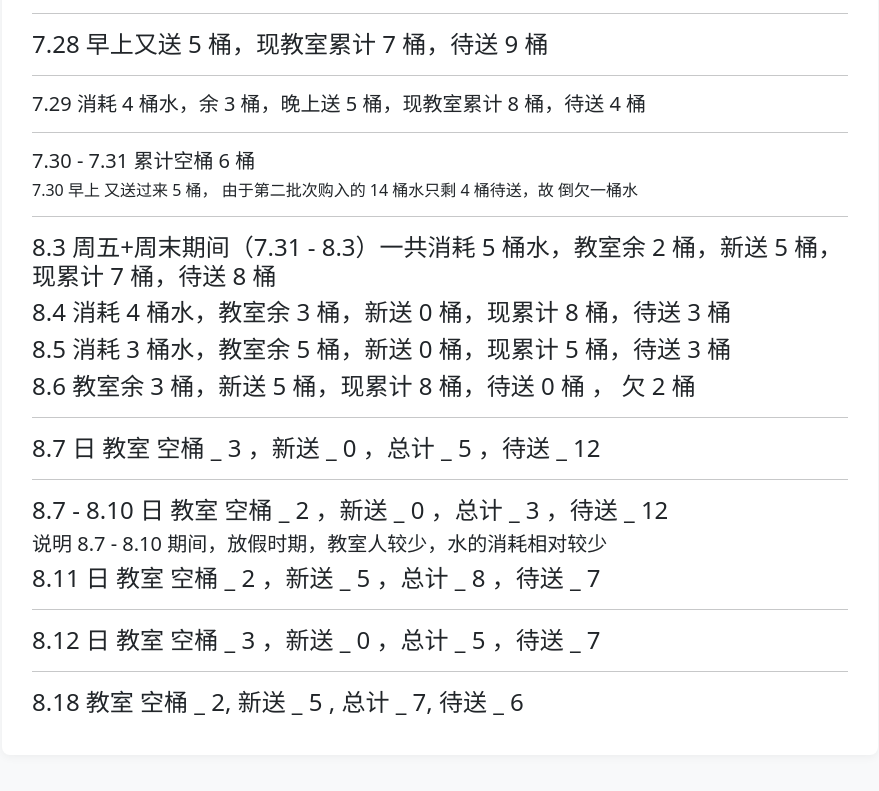
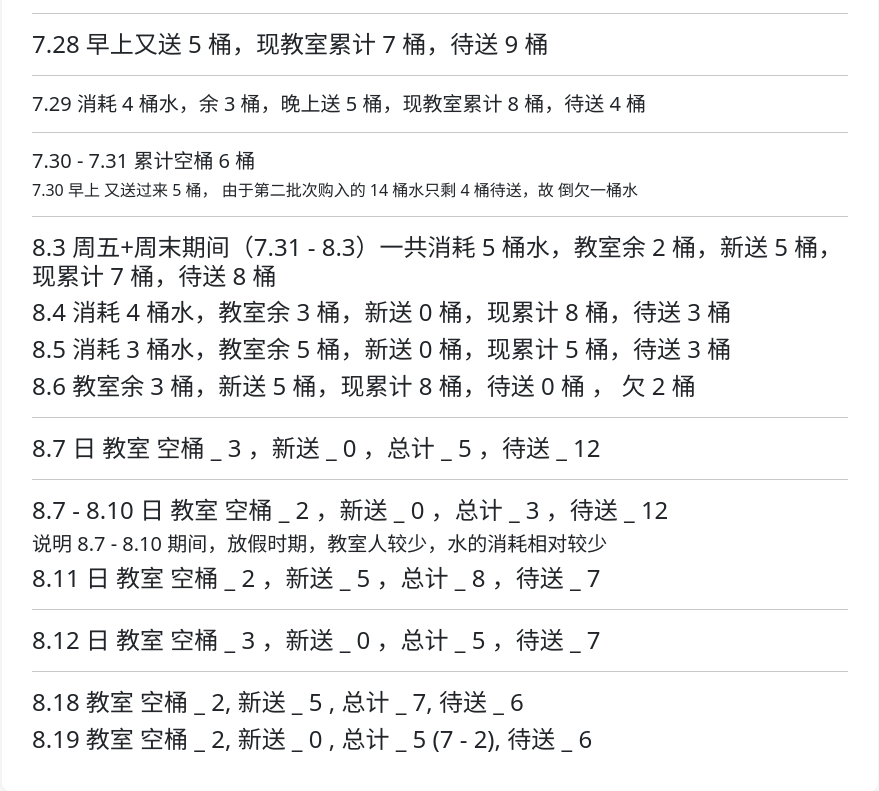
Before and after one commit to sxdxwxd/SJT.github.io, a plain HTML site: page markdown_list.html in a window 1280 px wide. Shown: the part 1580-2371 px from the top of the page, without its empty margins (350-1229 px from the left). Drawn offline with nearby package versions, Linux system fonts and the light colour scheme.

Commit message:
Update markdown_list.html

```diff
--- a/markdown_list.html
+++ b/markdown_list.html
@@ -245,6 +245,9 @@
 
 #### 8.18 教室 空桶 _ 2, 新送 _ 5 , 总计 _ 7, 待送 _ 6
 
+#### 8.19 教室 空桶 _ 2, 新送 _ 0 , 总计 _ 5 (7 - 2), 待送 _ 6
+
+
 `,
 
         price: `# 水费记录
```
